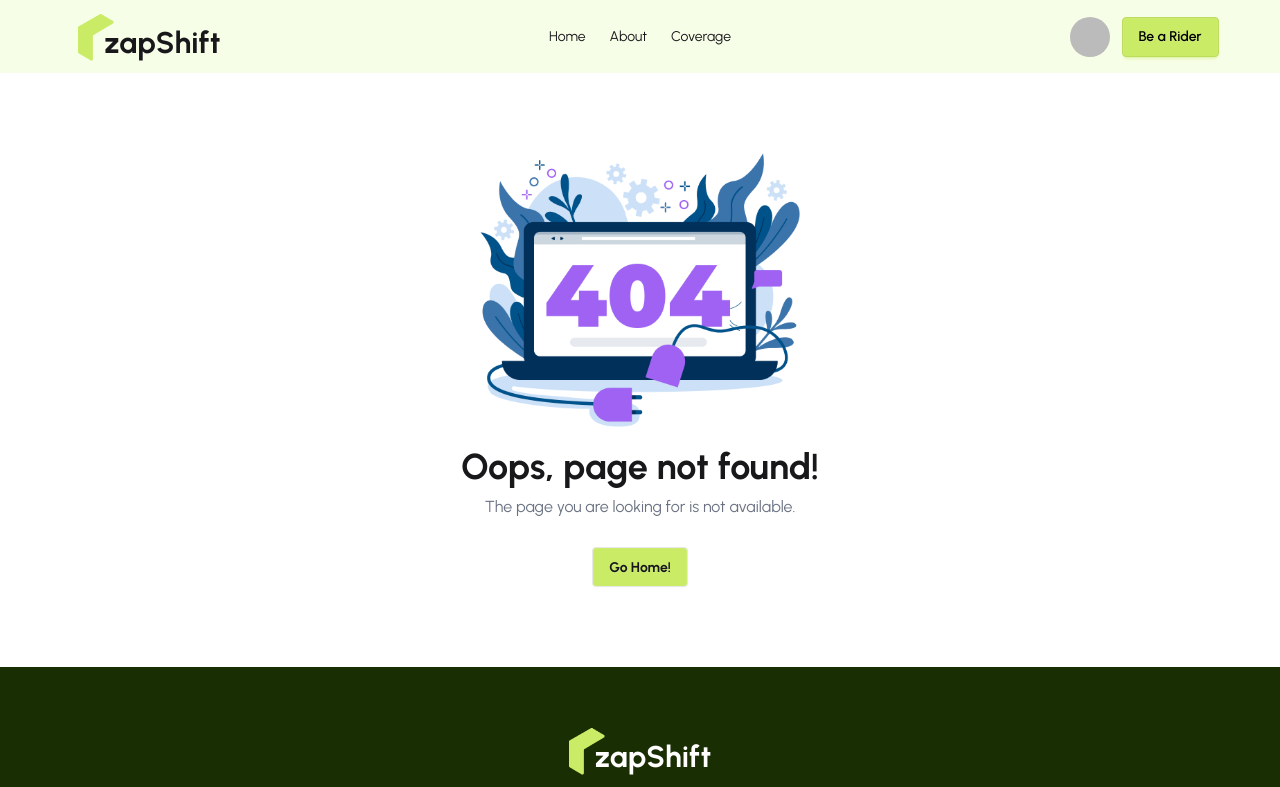
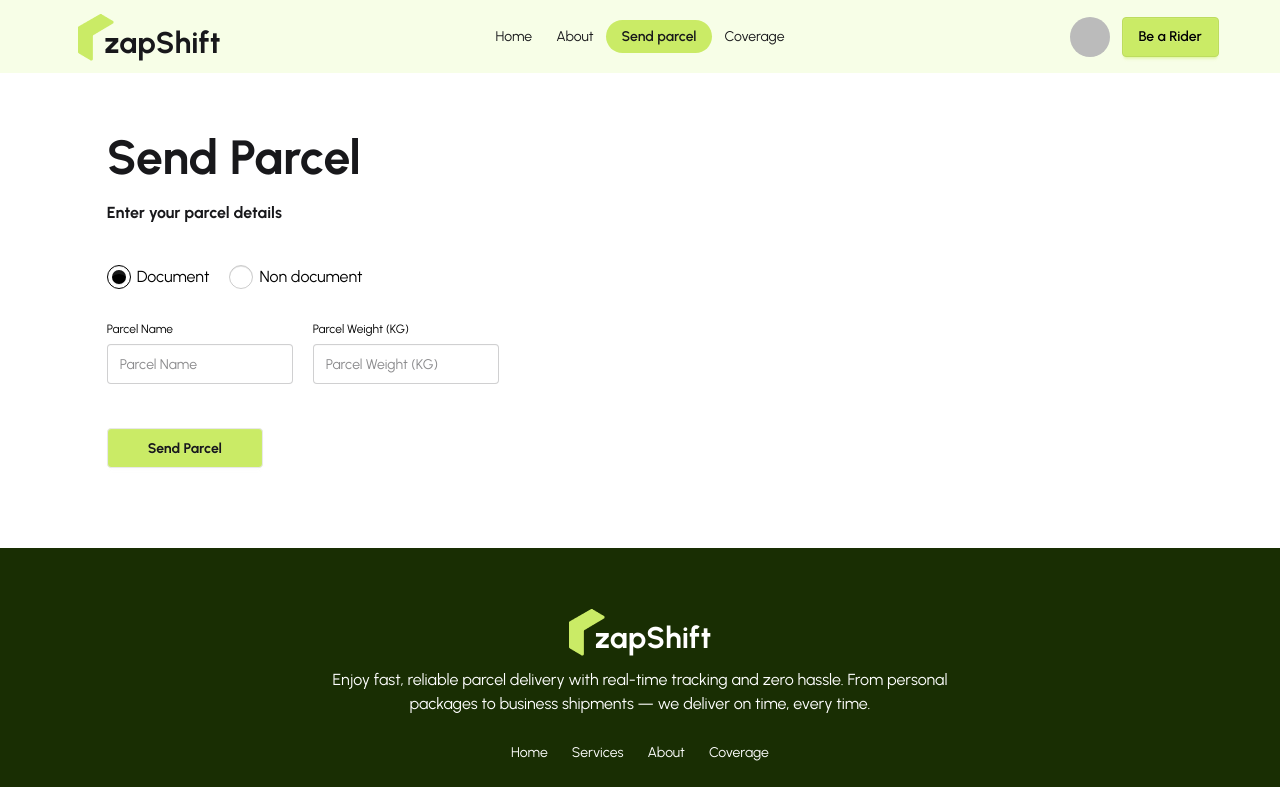
Before and after one commit to lijanahmmed/Zap-Shift-Client, a React (Vite) app: page /send-parcel in a window 1280 px wide. Shown: the top 787 px of the page. Built offline with nearby package versions, Linux system fonts and the light colour scheme; no server answers; sample sign-in values are in the browser's storage.

Commit message:
added send percel section

```diff
--- a/src/layouts/AuthLayout.jsx
+++ b/src/layouts/AuthLayout.jsx
@@ -1,12 +1,14 @@
 import React from "react";
 import Logo from "../components/Logo/Logo";
-import { Outlet } from "react-router";
+import { Link, Outlet } from "react-router";
 import authImage from "../assets/authImage.png";
 
 const AuthLayout = () => {
   return (
     <div className="mt-10 w-10/12 mx-auto pb-10">
-      <Logo></Logo>
+      <Link to="/" className="btn btn-ghost text-xl">
+        <Logo></Logo>
+      </Link>
       <div className="md:flex items-center">
         <div className="flex-1 mt-15">
           <Outlet></Outlet>
--- a/src/pages/Auth/Login/Login.jsx
+++ b/src/pages/Auth/Login/Login.jsx
@@ -1,8 +1,9 @@
-import React from "react";
+import React, { useState } from "react";
 import { useForm } from "react-hook-form";
 import { Link, useLocation, useNavigate } from "react-router";
 import useAuth from "../../../Hook/useAuth";
 import { toast } from "react-toastify";
+import { FaEye, FaEyeSlash } from "react-icons/fa";
 
 const Login = () => {
   const {
@@ -14,6 +15,7 @@ const Login = () => {
   const { setLoading, loginUser, loginWithGoogle, forgetPassword } = useAuth();
   const navigate = useNavigate();
   const location = useLocation();
+  const [show, setShow] = useState(false);
 
   const handleLogin = (data) => {
     loginUser(data.email, data.password)
@@ -63,15 +65,23 @@ const Login = () => {
               <p className="text-red-500">Email is required</p>
             )}
 
+            <div className="relative">
               <label className="label">Password</label>
               <input
-              type="password"
+                type={show ? "text" : "password"}
                 className="input w-full"
                 {...register("password", {
                   required: true,
                 })}
                 placeholder="Password"
               />
+              <span
+                onClick={() => setShow(!show)}
+                className="absolute mt-4 -ml-7 cursor-pointer z-50"
+              >
+                {show ? <FaEyeSlash /> : <FaEye />}
+              </span>
+            </div>
             {errors.password?.type === "required" && (
               <p className="text-red-500">Password is required.</p>
             )}
--- a/src/pages/Auth/Register/Register.jsx
+++ b/src/pages/Auth/Register/Register.jsx
@@ -1,9 +1,10 @@
-import React from "react";
+import React, { useState } from "react";
 import { useForm } from "react-hook-form";
 import { Link, useLocation, useNavigate } from "react-router";
 import useAuth from "../../../Hook/useAuth";
 import { toast } from "react-toastify";
 import axios from "axios";
+import { FaEye, FaEyeSlash } from "react-icons/fa";
 
 const Register = () => {
   const {
@@ -11,9 +12,11 @@ const Register = () => {
     handleSubmit,
     formState: { errors },
   } = useForm();
-  const { setLoading, registerUser, loginWithGoogle, updateUserProfile } = useAuth();
+  const { setLoading, registerUser, loginWithGoogle, updateUserProfile } =
+    useAuth();
   const navigate = useNavigate();
   const location = useLocation();
+  const [show, setShow] = useState(false);
 
   const handleRegistration = (data) => {
     const profileImg = data.file[0];
@@ -93,18 +96,26 @@ const Register = () => {
               <p className="text-red-500">Email is required</p>
             )}
 
+            <div className="relative">
               <label className="label">Password</label>
               <input
-              type="password"
+                type={show ? "text" : "password"}
                 className="input w-full"
                 {...register("password", {
                   required: true,
                   minLength: 6,
-                pattern: /^(?=.*[A-Z])(?=.*[a-z])(?=.*\d)(?=.*[^A-Za-z0-9]).+$/,
+                  pattern:
+                    /^(?=.*[A-Z])(?=.*[a-z])(?=.*\d)(?=.*[^A-Za-z0-9]).+$/,
                 })}
                 placeholder="Password"
               />
-
+              <span
+                onClick={() => setShow(!show)}
+                className="absolute mt-4 -ml-7 cursor-pointer z-50"
+              >
+                {show ? <FaEyeSlash /> : <FaEye />}
+              </span>
+            </div>
             {errors.password?.type === "required" && (
               <p className="text-red-500">Password is required.</p>
             )}
--- a/src/pages/BeARider/BeARider.jsx
+++ b/src/pages/BeARider/BeARider.jsx
@@ -14,7 +14,7 @@ const BeARider = () => {
   };
   return (
     <div className="w-11/12 md:w-10/12 mx-auto mt-15">
-      <h1 className="text-5xl font-bold">Be a Rider</h1>
+      <h1 className="text-4xl md:text-5xl font-bold">Be a Rider</h1>
       <p className="text-gray-400 mt-2 max-w-2xl">
         Enjoy fast, reliable parcel delivery with real-time tracking and zero
         hassle. From personal packages to business shipments — we deliver on
@@ -25,7 +25,9 @@ const BeARider = () => {
           <div className="card-body">
             <form onSubmit={handleSubmit(handleRiderSubmit)}>
               <fieldset className="fieldset">
-                <label className="label">Your Name</label>
+                <div className="flex flex-col lg:flex-row gap-1 lg:gap-5">
+                  <div className="space-y-1">
+                    <label className="label text-black">Your Name</label>
                     <input
                       type="text"
                       {...register("name", { required: true })}
@@ -36,7 +38,9 @@ const BeARider = () => {
                       <p className="text-red-500">Name is required</p>
                     )}
 
-                <label className="label">Driving License Number</label>
+                    <label className="label text-black">
+                      Driving License Number
+                    </label>
                     <input
                       type="number"
                       {...register("license", { required: true })}
@@ -49,7 +53,7 @@ const BeARider = () => {
                       </p>
                     )}
 
-                <label className="label">Email</label>
+                    <label className="label text-black">Email</label>
                     <input
                       type="email"
                       {...register("email", { required: true })}
@@ -60,7 +64,20 @@ const BeARider = () => {
                       <p className="text-red-500">Email is required</p>
                     )}
 
-                <label className="label">NID No</label>
+                    <label className="label text-black">Phone No</label>
+                    <input
+                      type="number"
+                      {...register("phone", { required: true })}
+                      className="input w-full"
+                      placeholder="Phone No"
+                    />
+                    {errors.phone?.type === "required" && (
+                      <p className="text-red-500">Phone No is required</p>
+                    )}
+                  </div>
+
+                  <div className="space-y-1">
+                    <label className="label text-black">NID No</label>
                     <input
                       type="number"
                       {...register("nid", { required: true })}
@@ -71,18 +88,9 @@ const BeARider = () => {
                       <p className="text-red-500">Nid No is required</p>
                     )}
 
-                <label className="label">Phone No</label>
-                <input
-                  type="number"
-                  {...register("phone", { required: true })}
-                  className="input w-full"
-                  placeholder="Phone No"
-                />
-                {errors.phone?.type === "required" && (
-                  <p className="text-red-500">Phone No is required</p>
-                )}
-
-                <label className="label">Bike Brand Model and Year</label>
+                    <label className="label text-black">
+                      Bike Brand Model and Year
+                    </label>
                     <input
                       type="text"
                       {...register("model", { required: true })}
@@ -90,9 +98,13 @@ const BeARider = () => {
                       placeholder="Bike Brand Model and Year"
                     />
                     {errors.model?.type === "required" && (
-                  <p className="text-red-500">Bike Brand Model and Year is required</p>
+                      <p className="text-red-500">
+                        Bike Brand Model and Year is required
+                      </p>
                     )}
-                <label className="label">Bike Registration Number</label>
+                    <label className="label text-black">
+                      Bike Registration Number
+                    </label>
                     <input
                       type="number"
                       {...register("registration", { required: true })}
@@ -100,8 +112,21 @@ const BeARider = () => {
                       placeholder="Bike Registration Number"
                     />
                     {errors.registration?.type === "required" && (
-                  <p className="text-red-500">Bike Registration Number is required</p>
+                      <p className="text-red-500">
+                        Bike Registration Number is required
+                      </p>
                     )}
+                    <label className="label text-black">
+                      Tell Us About Yourself
+                    </label>
+                    <input
+                      type="text"
+                      {...register("yourself", { required: true })}
+                      className="input w-full"
+                      placeholder="Tell Us About Yourself"
+                    />
+                  </div>
+                </div>
 
                 <button className="btn bg-primary font-bold mt-4">
                   Submit
--- /dev/null
+++ b/src/pages/SendParcel/SendParcel.jsx
@@ -0,0 +1,79 @@
+import React from "react";
+import { useForm } from "react-hook-form";
+
+const SendParcel = () => {
+  const {
+    register,
+    handleSubmit,
+    formState: { errors },
+  } = useForm();
+
+  const handleSendParcel = (data) => {
+    console.log(data);
+  };
+
+  return (
+    <div className="mt-15 w-11/12 md:w-10/12 mx-auto">
+      <h1 className="text-4xl md:text-5xl font-bold">Send Parcel</h1>
+      <p className="font-bold mt-5 mb-10">Enter your parcel details</p>
+      <form onSubmit={handleSubmit(handleSendParcel)}>
+        <div>
+          <label className="label text-black mr-5">
+            <input
+              type="radio"
+              {...register("parcelType", { required: true })}
+              value="document"
+              className="radio"
+              defaultChecked
+            />
+            Document
+          </label>
+          <label className="label text-black">
+            <input
+              type="radio"
+              {...register("parcelType", { required: true })}
+              value="non-document"
+              className="radio"
+            />
+            Non document
+          </label>
+        </div>
+        <div className="flex flex-col lg:flex-row gap-1 lg:gap-5 mt-5">
+          <fieldset className="fieldset">
+            <label className="label text-black">Parcel Name</label>
+            <input
+              type="number"
+              {...register("parcelName", { required: true })}
+              className="input w-full"
+              placeholder="Parcel Name"
+            />
+            {errors.ParcelName?.type === "required" && (
+              <p className="text-red-500">Percel Name is required</p>
+            )}
+          </fieldset>
+
+          <fieldset className="fieldset">
+            <label className="label text-black">Parcel Weight (KG)</label>
+            <input
+              type="text"
+              {...register("parcelWeight", { required: true })}
+              className="input w-full"
+              placeholder="Parcel Weight (KG)"
+            />
+            {errors.ParcelWeight?.type === "required" && (
+              <p className="text-red-500">Parcel Weight is required</p>
+            )}
+          </fieldset>
+        </div>
+        <div></div>
+        <input
+          type="submit"
+          className="btn bg-primary font-bold px-10 mt-10"
+          value="Send Parcel"
+        />
+      </form>
+    </div>
+  );
+};
+
+export default SendParcel;
--- a/src/pages/Shared/NavBar/NavBar.jsx
+++ b/src/pages/Shared/NavBar/NavBar.jsx
@@ -7,7 +7,6 @@ import { toast } from "react-toastify";
 const NavBar = () => {
   const { user, loading, logOutUser } = useAuth();
   const navigate = useNavigate();
-  console.log(user);
   const links = (
     <>
       <li>
@@ -28,6 +27,16 @@ const NavBar = () => {
           }
         >
           About
+        </NavLink>
+      </li>
+      <li>
+        <NavLink
+          to="/send-parcel"
+          className={({ isActive }) =>
+            isActive ? "bg-primary px-4 font-semibold rounded-3xl" : ""
+          }
+        >
+          Send parcel
         </NavLink>
       </li>
       <li>
--- a/src/routes/router.jsx
+++ b/src/routes/router.jsx
@@ -13,6 +13,7 @@ import Login from "../pages/Auth/Login/Login";
 import Register from "../pages/Auth/Register/Register";
 import PrivateRoute from "./PrivateRoute";
 import BeARider from "../pages/BeARider/BeARider";
+import SendParcel from "../pages/SendParcel/SendParcel";
 
 export const router = createBrowserRouter([
   {
@@ -50,6 +51,14 @@ export const router = createBrowserRouter([
         ],
       },
       {
+        path: "/send-parcel",
+        element: (
+          <PrivateRoute>
+            <SendParcel></SendParcel>
+          </PrivateRoute>
+        ),
+      },
+      {
         path: "/coverage",
         Component: Coverage,
         loader: () => fetch("/serviceCenters.json").then((res) => res.json()),
```
Lines whose indentation alone changed are shown as unchanged.
